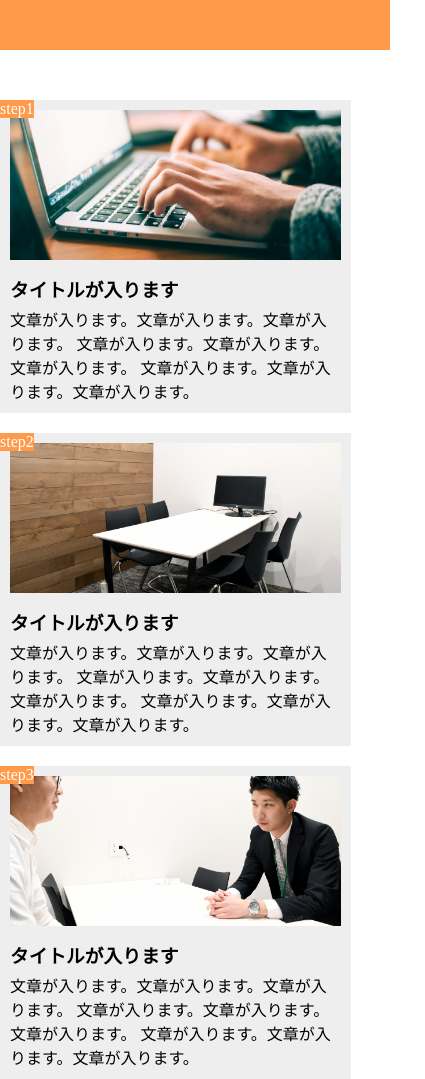
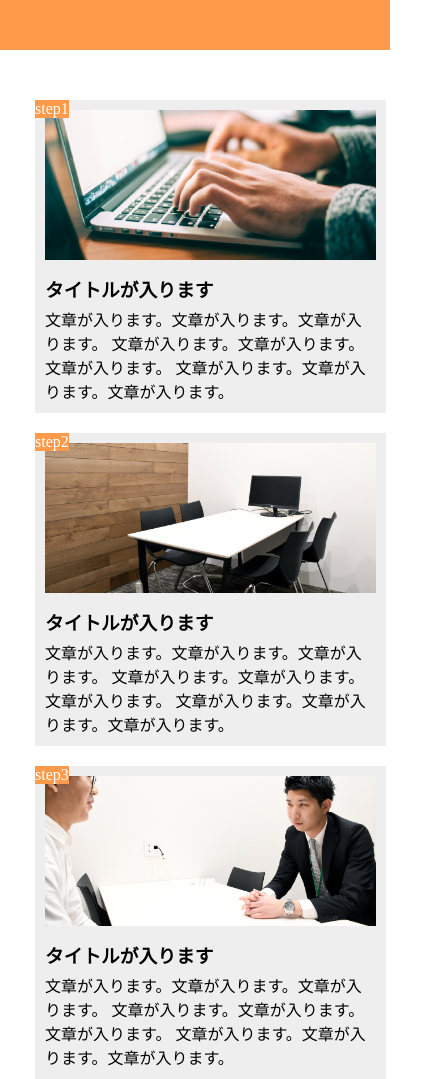
Before and after one commit to hinathu/kadai1, a plain HTML site: page index.html in a window 390 px wide. Shown: the top 1079 px of the page, 425 px wide, since content can reach past the window. Drawn offline with Linux system fonts and the light colour scheme.

Commit message:
[Add] レスポンシブ再修正

```diff
--- a/style.css
+++ b/style.css
@@ -68,7 +68,9 @@ footer {
 
   main {
     width: 100%;
+    display: block;
     flex-direction: column;
+    margin-left: 35px;
   }
 
   .main-item {
```
